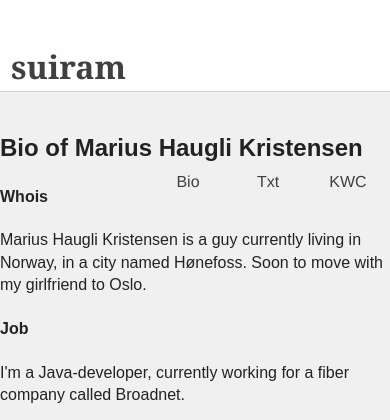
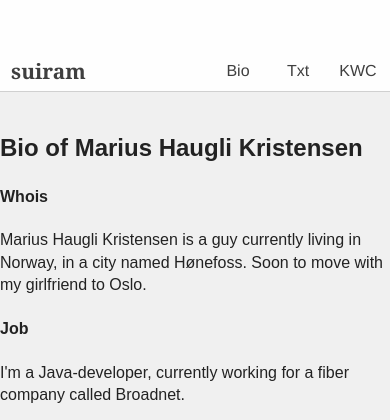
Before and after one commit to crea1/suiram_org_web, a PHP site: page / in a window 390 px wide. Shown: the top 420 px of the page. Run offline with PHP 8.4, Linux system fonts and the light colour scheme; some libraries are stand-ins or nearby versions.

Commit message:
Fix menu to work for screen width 320px and above

```diff
--- a/css/main.css
+++ b/css/main.css
@@ -231,8 +231,9 @@ a:hover                 { color: #2B8DC0; }
    Modify as content requires.
    ========================================================================== */
 
-@media only screen and (min-width: 35em) {
-    /* Style adjustments for viewports that meet the condition */
+@media only screen and (max-width: 35em) {
+    #menu-header {font-size: 1.3em; margin-top: 57px; }
+    #navigation li { width: 60px; }
 }
 
 @media print,
```
